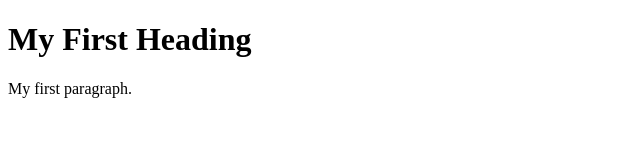
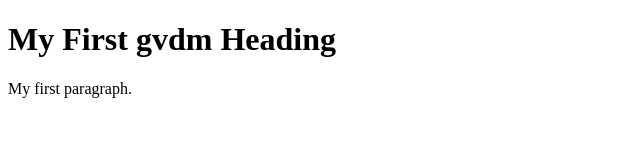
Before and after one commit to manojmandya07/Tutorials, a plain HTML site: page index.html in a window 1280 px wide. Shown: the whole page, without its empty margins (0-640 px from the left). Drawn offline with Linux system fonts and the light colour scheme.

Commit message:
Update index.html

```diff
--- a/index.html
+++ b/index.html
@@ -2,7 +2,7 @@
 <html>
 <body>
 
-<h1>My First Heading</h1>
+<h1>My First  gvdm Heading</h1>
 <p>My first paragraph.</p>
 
 </body>
```
